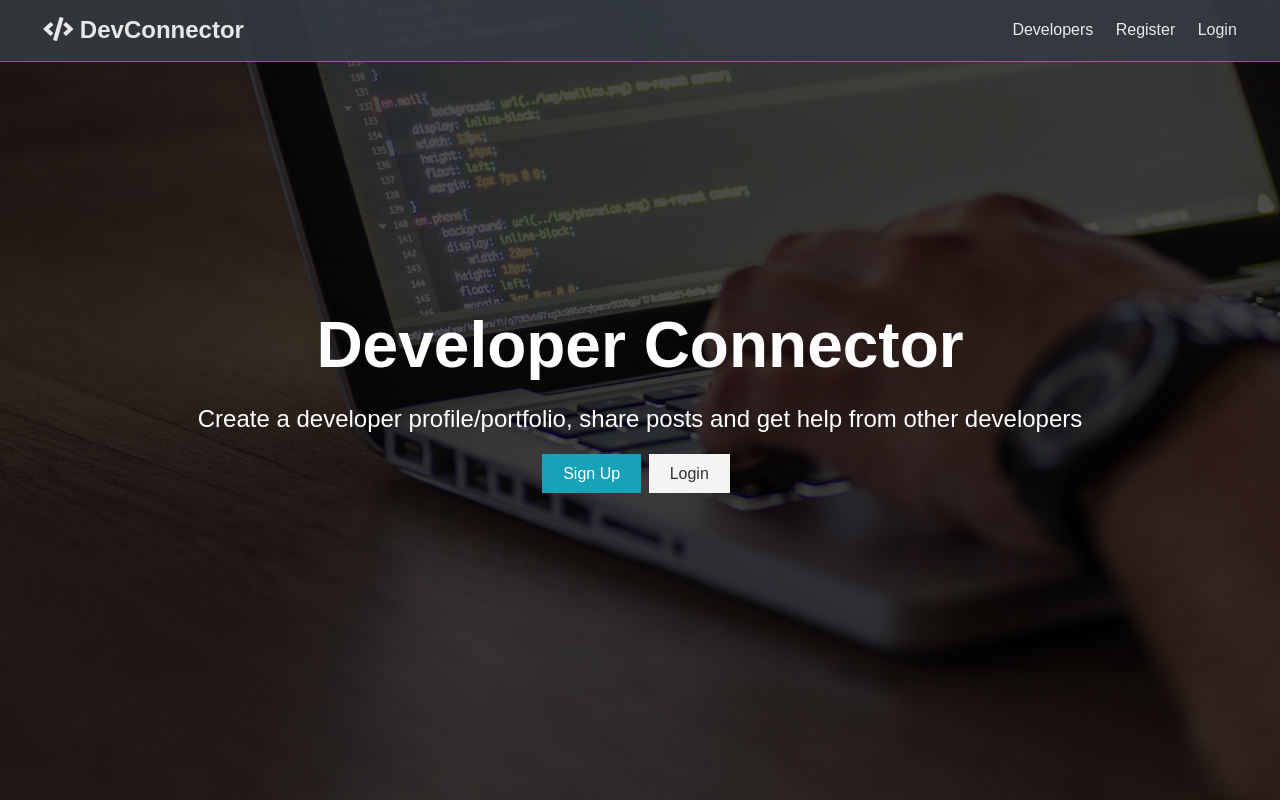
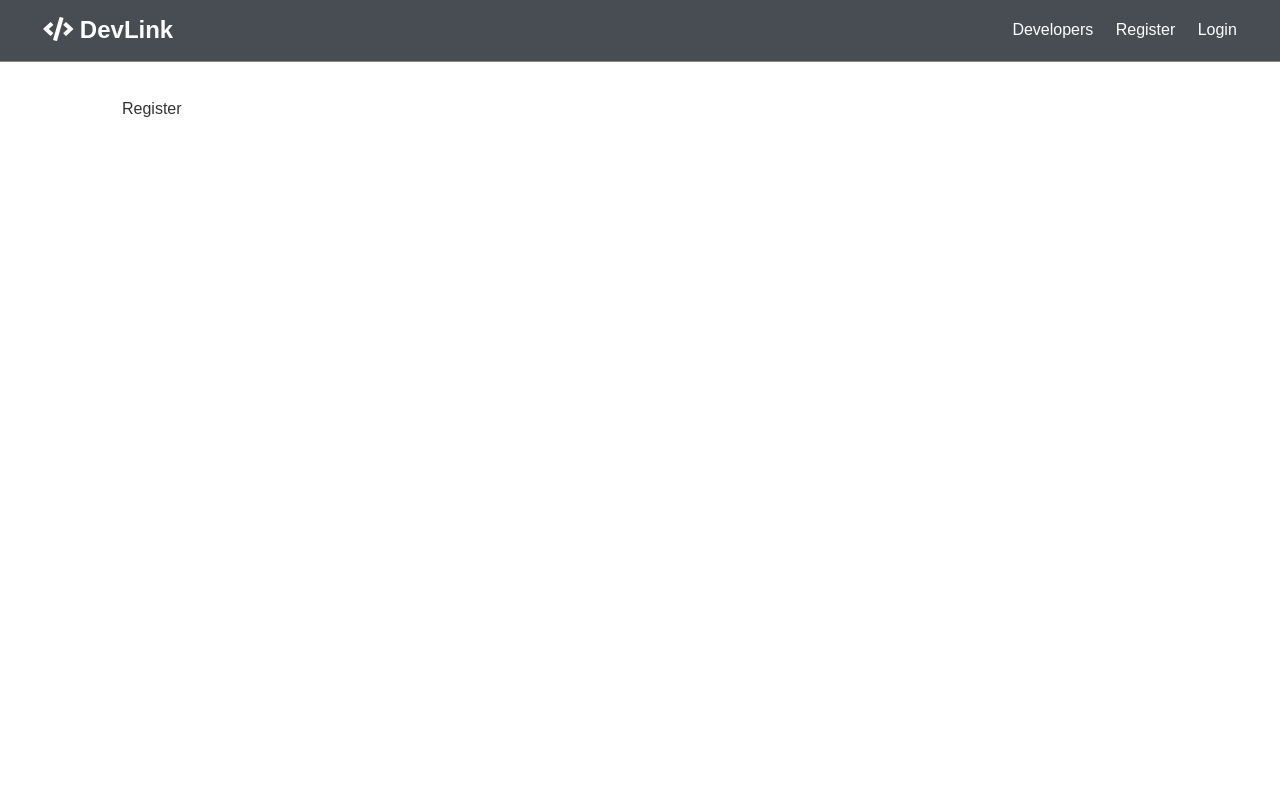
Before and after one commit to Yujiman85/MernDevLink, a React (Create React App) app in the folder client/: page /register in a window 1280 px wide. Built offline with nearby package versions, Linux system fonts and the light colour scheme.

Commit message:
Navbar and Landing components now have functional links to Register and Login components

```diff
--- a/client/public/index.html
+++ b/client/public/index.html
@@ -13,7 +13,7 @@
 		<link rel="manifest" href="%PUBLIC_URL%/manifest.json" />
 		<link
 			rel="stylesheet"
-			href="https://pro.fontawesome.com/releases/v5.15.4/css/all.css"
+			href="https://pro.fontawesome.com/releases/v5.10.0/css/all.css"
 			integrity="sha384-AYmEC3Yw5cVb3ZcuHtOA93w35dYTsvhLPVnYs9eStHfGJvOvKxVfELGroGkvsg+p"
 			crossorigin="anonymous"
 		/>
--- a/client/src/App.css
+++ b/client/src/App.css
@@ -333,7 +333,7 @@ button {
 /* Landing Page */
 .landing {
 	position: relative;
-	background: url("./img/showcase.jpg") no-repeat center center/cover;
+	background: url("./img/coding.jpg") no-repeat center center/cover;
 	height: 100vh;
 }
 
--- a/client/src/App.js
+++ b/client/src/App.js
@@ -1,15 +1,24 @@
 import React, { Fragment } from "react";
+import { BrowserRouter as Router, Route, Routes } from "react-router-dom";
 
 import Navbar from "./components/layout/Navbar";
 import Landing from "./components/layout/Landing";
+import Login from "./components/auth/Login";
+import Register from "./components/auth/Register";
 
 import "./App.css";
 
 const App = () => (
-	<>
-		<Navbar />
-		<Landing />
-	</>
+	<Router>
+		<>
+			<Navbar />
+			<Routes>
+				<Route exact path='/' element={<Landing />} />
+				<Route exact path='/register' element={<Register />} />
+				<Route exact path='/login' element={<Login />} />
+			</Routes>
+		</>
+	</Router>
 );
 
 export default App;
--- /dev/null
+++ b/client/src/components/auth/Login.js
@@ -0,0 +1,9 @@
+import React from "react";
+
+const Login = () => (
+	<section className='container'>
+		<div>Login</div>
+	</section>
+);
+
+export default Login;
--- /dev/null
+++ b/client/src/components/auth/Register.js
@@ -0,0 +1,9 @@
+import React from "react";
+
+const Register = () => (
+	<section className='container'>
+		<div>Register</div>
+	</section>
+);
+
+export default Register;
--- a/client/src/components/layout/Landing.js
+++ b/client/src/components/layout/Landing.js
@@ -1,21 +1,22 @@
 import React from "react";
+import { Link } from "react-router-dom";
 
 const Landing = () => (
 	<section className='landing'>
 		<div className='dark-overlay'>
 			<div className='landing-inner'>
-				<h1 className='x-large'>Developer Connector</h1>
+				<h1 className='x-large'>Developer Link</h1>
 				<p className='lead'>
 					Create a developer profile/portfolio, share posts and get help from
 					other developers
 				</p>
 				<div className='buttons'>
-					<a href='register.html' className='btn btn-primary'>
+					<Link to='/register' className='btn btn-primary'>
 						Sign Up
-					</a>
-					<a href='login.html' className='btn btn-light'>
+					</Link>
+					<Link to='/login' className='btn btn-light'>
 						Login
-					</a>
+					</Link>
 				</div>
 			</div>
 		</div>
--- a/client/src/components/layout/Navbar.js
+++ b/client/src/components/layout/Navbar.js
@@ -1,21 +1,22 @@
 import React from "react";
+import { Link } from "react-router-dom";
 
 const Navbar = () => (
 	<nav className='navbar bg-dark'>
 		<h1>
-			<a href='index.html'>
-				<i className='fas fa-code'></i> DevConnector
-			</a>
+			<Link to='/'>
+				<i className='fas fa-code'></i> DevLink
+			</Link>
 		</h1>
 		<ul>
 			<li>
-				<a href='profiles.html'>Developers</a>
+				<a href='##'>Developers</a>
 			</li>
 			<li>
-				<a href='register.html'>Register</a>
+				<Link to='/register'>Register</Link>
 			</li>
 			<li>
-				<a href='login.html'>Login</a>
+				<Link to='/login'>Login</Link>
 			</li>
 		</ul>
 	</nav>
```
Also changed, not shown: client/src/img/coding.jpg (added).
